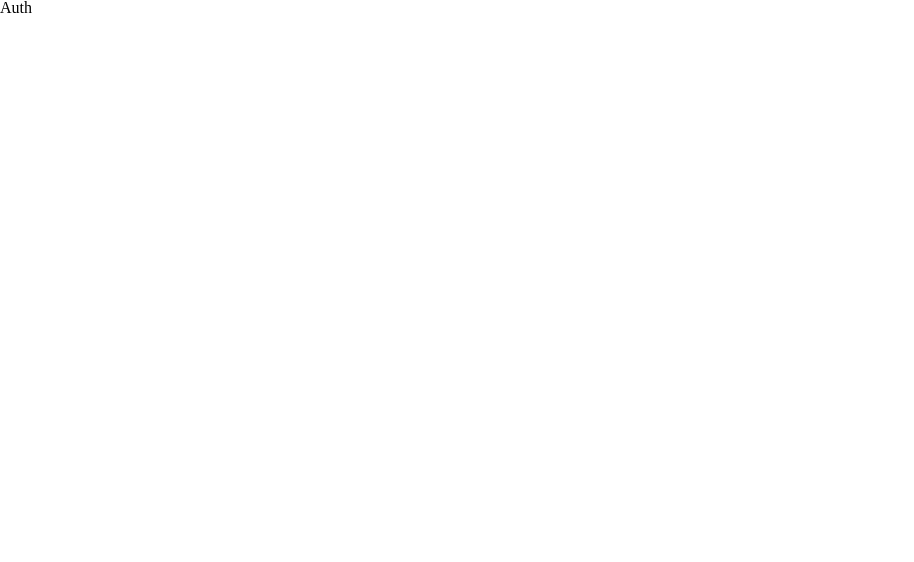
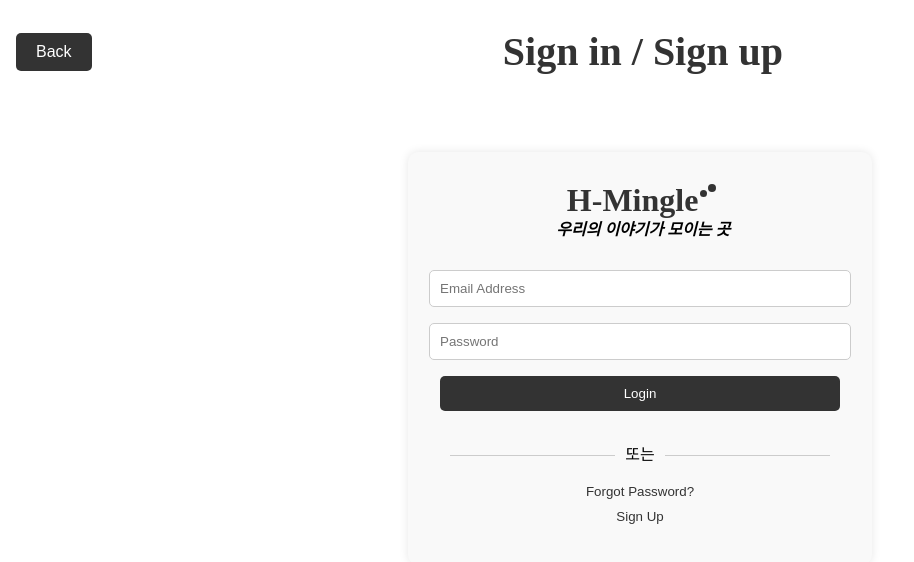
Before and after one commit to H-Mingle/Frontend, a React (Create React App) app in the folder h-mingle/: page /auth in a window 1280 px wide. Shown: the top 562 px of the page, without its empty margins (0-914 px from the left). Built offline with nearby package versions, Linux system fonts and the light colour scheme.

Commit message:
Feat: Create Auth Page UI without Logic

```diff
--- a/h-mingle/src/pages/Auth.tsx
+++ b/h-mingle/src/pages/Auth.tsx
@@ -1,7 +1,194 @@
 import React from 'react';
+import styled from 'styled-components';
+import { useNavigate } from 'react-router-dom';
 
 const Auth = () => {
-  return <div>Auth</div>;
+  const navigate = useNavigate();
+  const BackButton = styled(BackButtonContainer)``;
+  const WhiteButton = styled(WhiteBox)``;
+
+  return (
+    <AuthPageContainer>
+      <TitleBar>
+        <BackButton onClick={() => navigate('/department-list')}>
+          Back
+        </BackButton>
+        <Title>Sign in / Sign up</Title>
+        <WhiteButton>Hi :)</WhiteButton>
+      </TitleBar>
+      <AuthContainer>
+        <LogoWrapper>
+          <LogoIconWrapper>
+            <Logo>H-Mingle</Logo>
+            <LogoIcon />
+          </LogoIconWrapper>
+          <SubLogo>우리의 이야기가 모이는 곳</SubLogo>
+        </LogoWrapper>
+        <Input type="email" placeholder="Email Address" />
+        <Input type="password" placeholder="Password" />
+        <Button>Login</Button>
+        <DividerWrapper>
+          <Divider />
+          또는
+          <Divider />
+        </DividerWrapper>
+        <LinkButton>Forgot Password?</LinkButton>
+        <LinkButton>Sign Up</LinkButton>
+      </AuthContainer>
+    </AuthPageContainer>
+  );
 };
 
+const AuthPageContainer = styled.div`
+  margin: 2rem 1rem;
+`;
+
+const TitleBar = styled.div`
+  display: flex;
+  align-items: center;
+  justify-content: space-between;
+  margin-bottom: 40px;
+`;
+
+const Title = styled.h1`
+  font-size: 2.5rem;
+  font-weight: bold;
+  color: #333;
+`;
+
+const WhiteBox = styled.div`
+  padding: 10px 20px;
+  background-color: white;
+  color: white;
+  border: none;
+`;
+
+const BackButtonContainer = styled.button`
+  padding: 10px 20px;
+  background-color: #333;
+  color: white;
+  border: none;
+  border-radius: 5px;
+  font-size: 1em;
+  cursor: pointer;
+  transition: background-color 0.3s, transform 0.3s;
+
+  &:hover {
+    background-color: black;
+    transform: scale(1.03);
+  }
+`;
+
+const AuthContainer = styled.div`
+  width: 100%;
+  max-width: 400px;
+  margin: 5rem auto;
+  padding: 2rem;
+  background-color: #f9f9f9;
+  box-shadow: 0 0 10px rgba(0, 0, 0, 0.1);
+  border-radius: 10px;
+  display: flex;
+  flex-direction: column;
+  align-items: center;
+`;
+
+const LogoWrapper = styled.div`
+  align-items: center;
+  justify-items: center;
+`;
+
+const LogoIconWrapper = styled.div`
+  display: flex;
+  flex-direction: row;
+  align-items: center;
+  justify-content: center;
+`;
+
+const Logo = styled.div`
+  font-size: 2rem;
+  font-weight: bold;
+  color: #333;
+`;
+
+const LogoIcon = styled.div`
+  width: 7px;
+  height: 7px;
+  top: -7px;
+  background-color: #333;
+  border-radius: 50%;
+  margin-left: 1.8px;
+  margin-right: 6px;
+  position: relative;
+
+  &:after {
+    content: '';
+    position: absolute;
+    top: -6px;
+    left: 8px;
+    width: 8px;
+    height: 8px;
+    background-color: #333;
+    border-radius: 50%;
+  }
+`;
+
+const SubLogo = styled.div`
+  margin-left: 0.4rem;
+  margin-top: 0.4rem;
+  font-size: 1rem;
+  font-style: italic;
+  font-weight: bold;
+  align-items: end;
+  margin-bottom: 2rem;
+`;
+
+const Input = styled.input`
+  width: 100%;
+  padding: 10px;
+  margin-bottom: 1rem;
+  border: 1px solid #ccc;
+  border-radius: 5px;
+`;
+
+const Button = styled.button`
+  width: 100%;
+  padding: 10px;
+  background-color: #333;
+  color: white;
+  border: none;
+  border-radius: 5px;
+  cursor: pointer;
+  margin-bottom: 1rem;
+
+  &:hover {
+    background-color: black;
+  }
+`;
+
+const DividerWrapper = styled.div`
+  display: flex;
+  align-items: center;
+  width: 100%;
+  margin: 20px 0;
+`;
+
+const Divider = styled.hr`
+  flex: 1;
+  border: none;
+  border-top: 1px solid #ccc;
+  margin: 0 10px;
+`;
+
+const LinkButton = styled.button`
+  background: none;
+  border: none;
+  color: #333;
+  cursor: pointer;
+  margin-bottom: 0.5rem;
+
+  &:hover {
+    text-decoration: underline;
+  }
+`;
+
 export default Auth;
```
